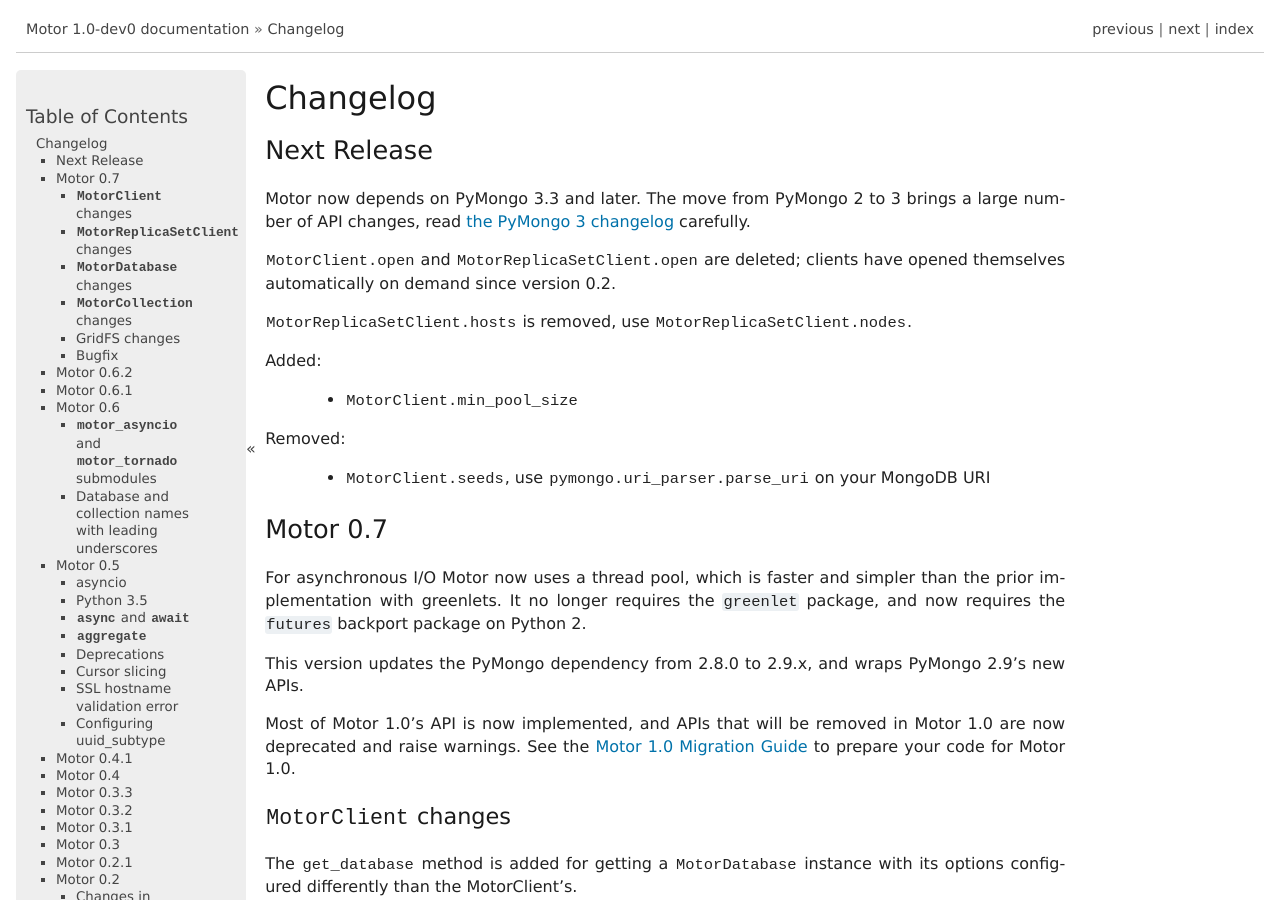
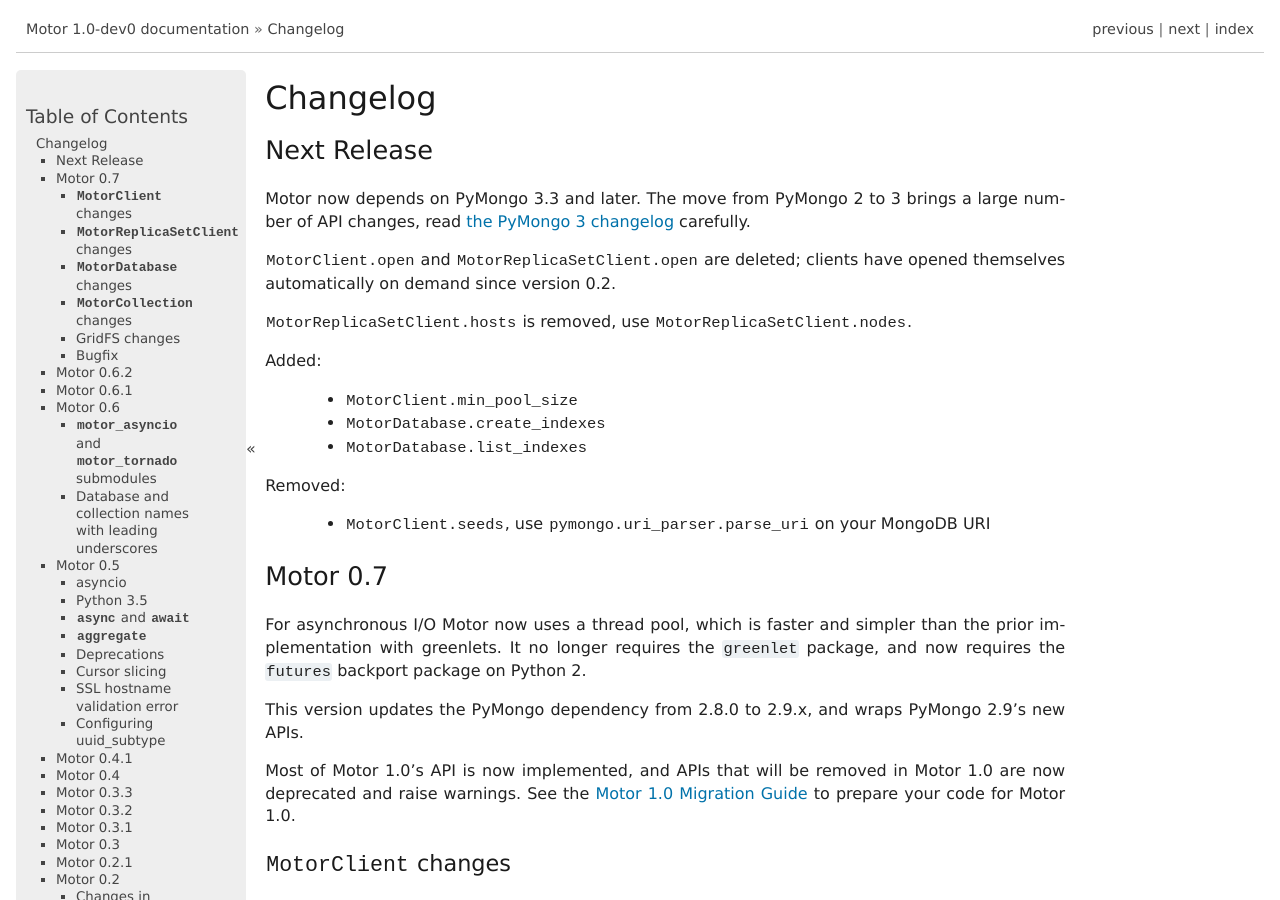
Before and after one commit to mongodb/motor, a Sphinx documentation site: the page built from doc/changelog.rst, in a window 1280 px wide and 900 px high. Built offline with Sphinx 7.4.7, drawn with Linux system fonts in a browser that asks for light colours; the version number is read from the project's files by our own code.

Commit message:
MOTOR-87 Add 2 funcs to changelog.

```diff
--- a/doc/changelog.rst
+++ b/doc/changelog.rst
@@ -17,6 +17,8 @@
 Added:
 
  - `MotorClient.min_pool_size`
+ - `MotorDatabase.create_indexes`
+ - `MotorDatabase.list_indexes`
 
 Removed:
 
```
